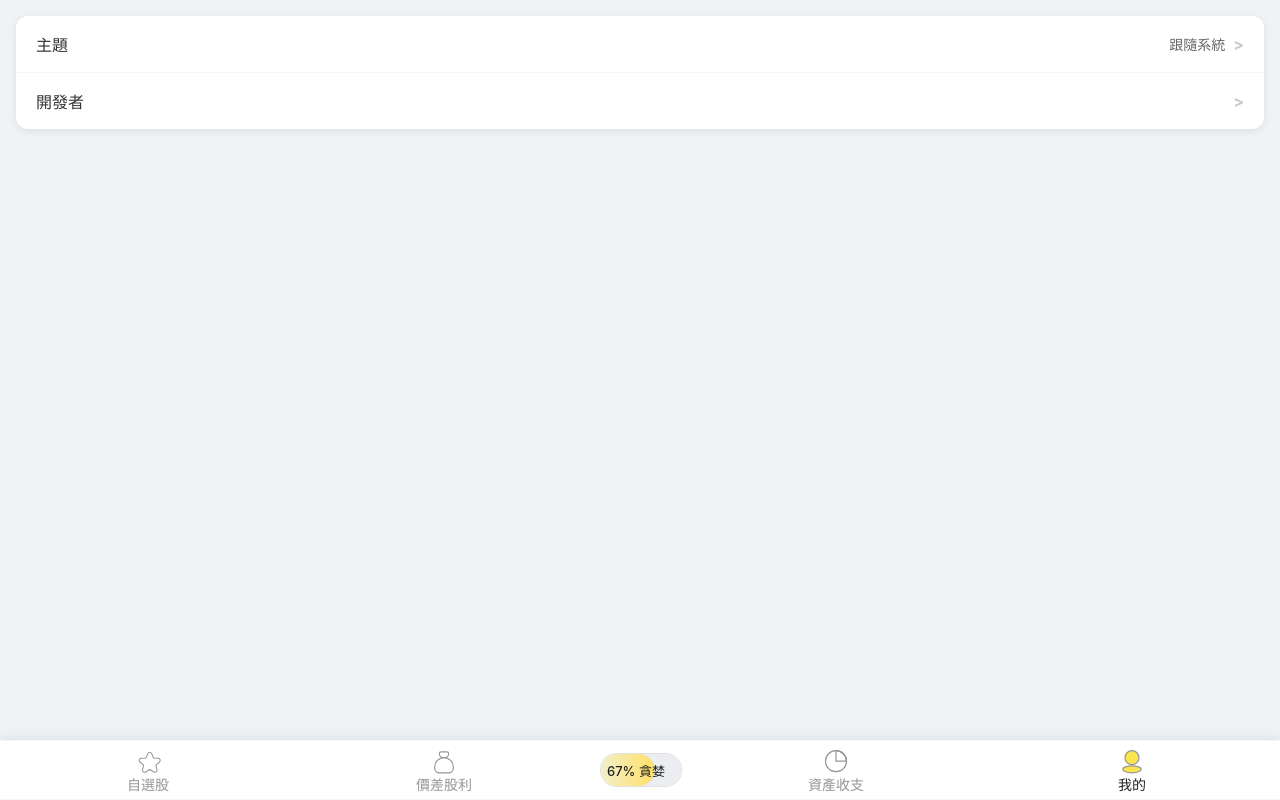
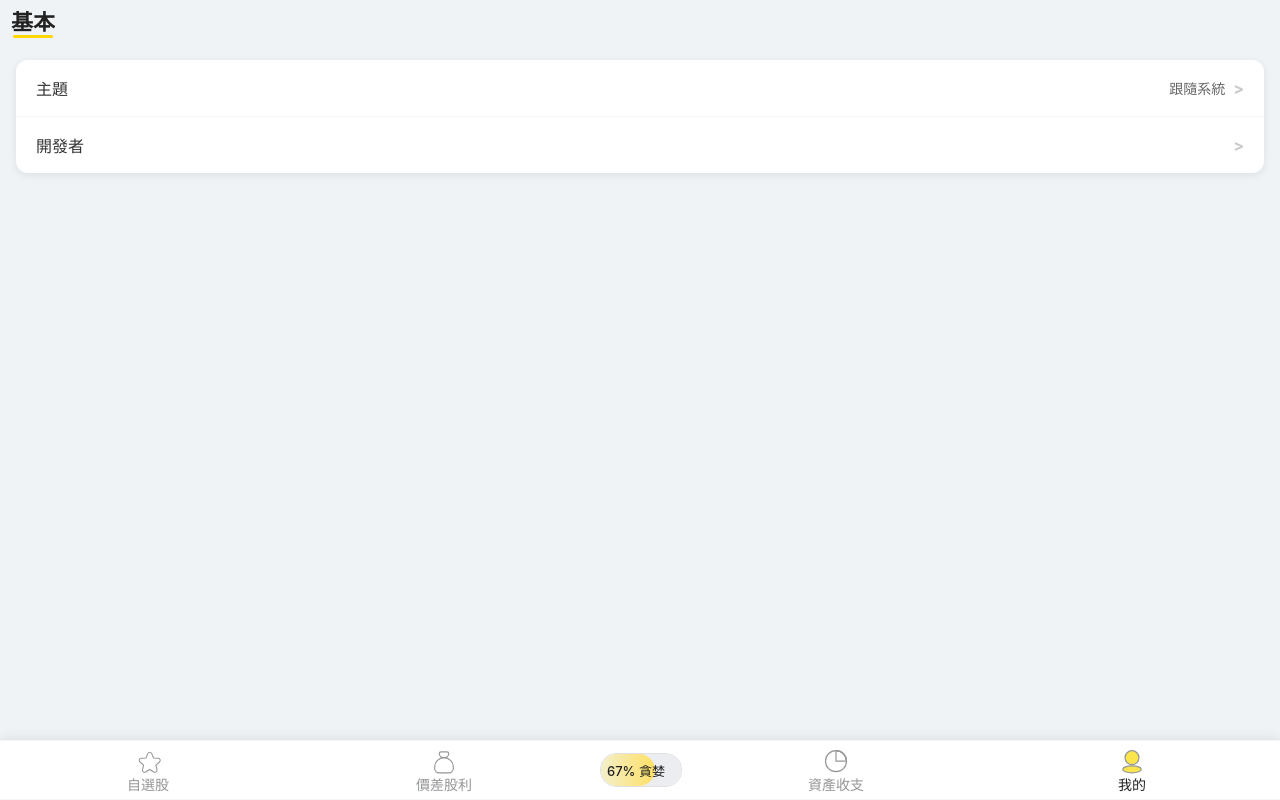
Before and after one commit to 17Kobe/iKDx, a Vue app: page /#/my in a window 1280 px wide. Built offline with nearby package versions, Linux system fonts and the light colour scheme.

Commit message:
✨ feat(My.vue): 重構設定選項為 Tabs，優化使用者介面和程式碼結構

```diff
--- a/src/pages/My.vue
+++ b/src/pages/My.vue
@@ -1,5 +1,14 @@
 <template>
     <div class="my-page">
+        <Tabs
+            v-model:active="activeTab"
+            swipeable
+            sticky
+            @change="onTabChange"
+            class="custom-tabs"
+        >
+            <Tab title="基本" name="basic">
+                <div class="tab-content">
                     <div class="setting-list">
                         <!-- 主題設定 -->
                         <div class="setting-item" @click="showThemeSheet">
@@ -22,6 +31,9 @@
                             </div>
                         </div>
                     </div>
+                </div>
+            </Tab>
+        </Tabs>
 
         <!-- 主題選擇 ActionSheet -->
         <ActionSheet
@@ -41,30 +53,29 @@
             @select="onDeveloperSelect"
         />
 
-        <!-- Worker Monitor 彈窗 -->
-        <Popup
+        <!-- Worker Monitor ActionSheet -->
+        <ActionSheet
             v-model:show="workerMonitorVisible"
-            position="bottom"
-            :style="{ height: '70%' }"
-            round
+            title="Worker Pool 監控"
+            cancel-text="關閉"
         >
-            <div style="padding: 20px;">
-                <div style="text-align: center; margin-bottom: 20px; font-size: 18px; font-weight: bold;">
-                    Worker Pool 監控
-                </div>
+            <div style="padding: 20px; max-height: 70vh; overflow-y: auto;">
                 <WorkerMonitor />
             </div>
-        </Popup>
+        </ActionSheet>
     </div>
 </template>
 
 <script setup>
     import { ref, computed } from 'vue';
     import { useThemeStore } from '../stores/theme';
-    import { ActionSheet, Popup } from 'vant';
+    import { ActionSheet, Tab, Tabs } from 'vant';
     import WorkerMonitor from '../components/my/WorkerMonitor.vue';
 
     const themeStore = useThemeStore();
+
+    // Tab 狀態管理
+    const activeTab = ref('basic');
 
     // ActionSheet 顯示狀態
     const themeSheetVisible = ref(false);
@@ -105,6 +116,11 @@
         developerSheetVisible.value = true;
     }
 
+    // Tab 切換事件
+    function onTabChange(name) {
+        console.log('切換到：', name);
+    }
+
     // 主題選擇
     function onThemeSelect(action) {
         themeStore.mode = action.value;
@@ -133,10 +149,17 @@
 
     <style scoped>
     .my-page {
+        height: 100%;
         background: var(--page-bg, #eff3f6);
-        min-height: 100%;
-        box-sizing: border-box;
+    }
+
+    .custom-tabs {
+        height: 100%;
+    }
+
+    .tab-content {
         padding: 16px;
+        min-height: 400px;
     }
 
     .setting-list {
@@ -144,6 +167,44 @@
         border-radius: 12px;
         overflow: hidden;
         box-shadow: 0 2px 8px rgba(0, 0, 0, 0.08);
+    }
+
+    /* Vant Tabs 樣式自訂 - 與價差股利頁面一致 */
+    :deep(.van-tabs__wrap) {
+        position: sticky;
+        top: 0;
+        z-index: 99;
+    }
+
+    :deep(.van-tabs__nav) {
+        background-color: var(--van-background-color);
+        border-bottom: 1px solid #eee;
+        display: flex;
+        justify-content: flex-start;
+        padding: 0 8px;
+    }
+
+    :deep(.van-tab) {
+        min-width: 50px;
+        padding: 0;
+        font-size: 22px;
+        line-height: 22px;
+        color: #888;
+        font-weight: 500;
+        text-align: center;
+        flex: none;
+    }
+
+    :deep(.van-tab--active) {
+        color: #222;
+        font-weight: 700;
+    }
+
+    :deep(.van-tabs__line) {
+        background-color: #FFD600;
+        height: 3px;
+        border-radius: 2px;
+        bottom: 6px;
     }
 
     .setting-item {
```
Lines whose indentation alone changed are shown as unchanged.
